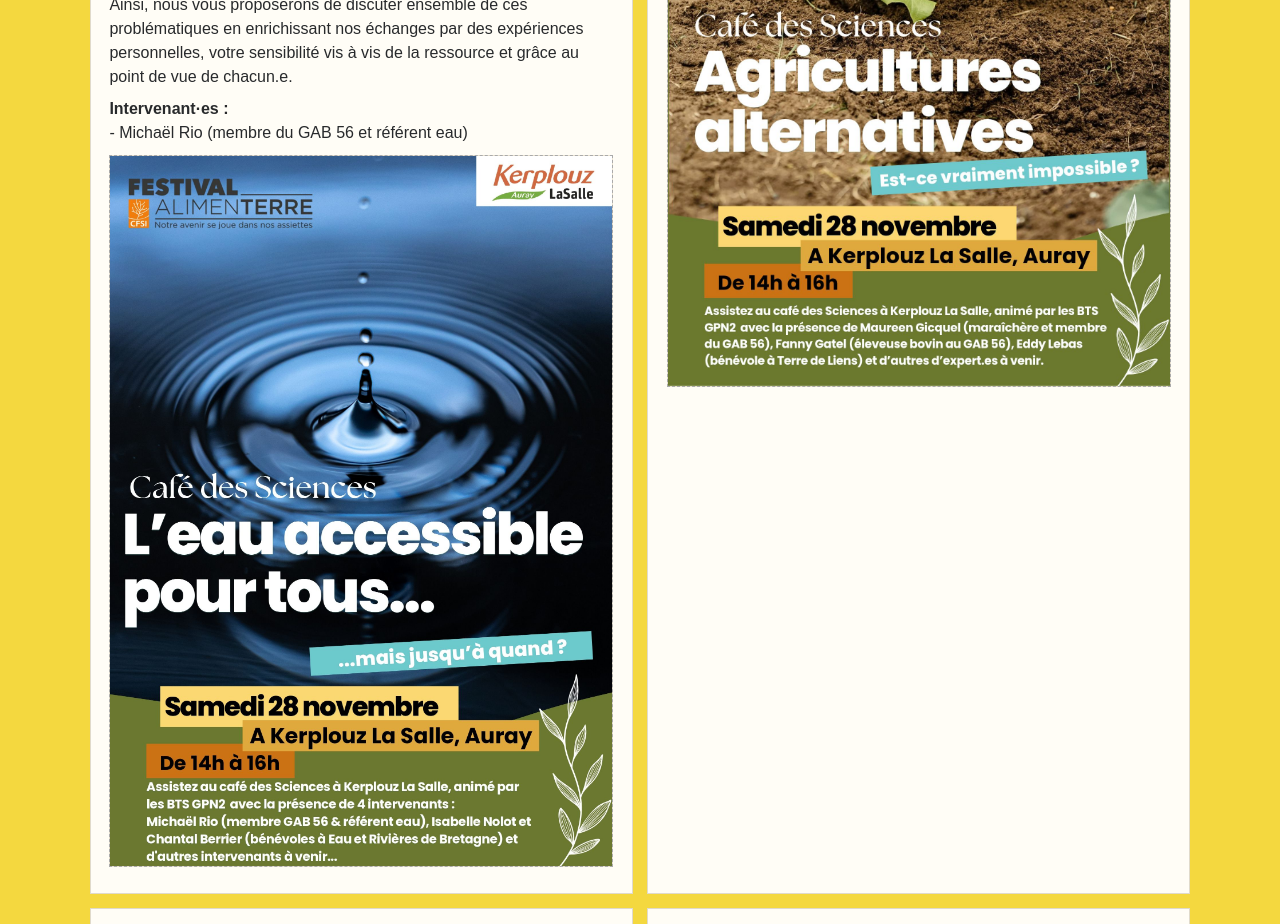
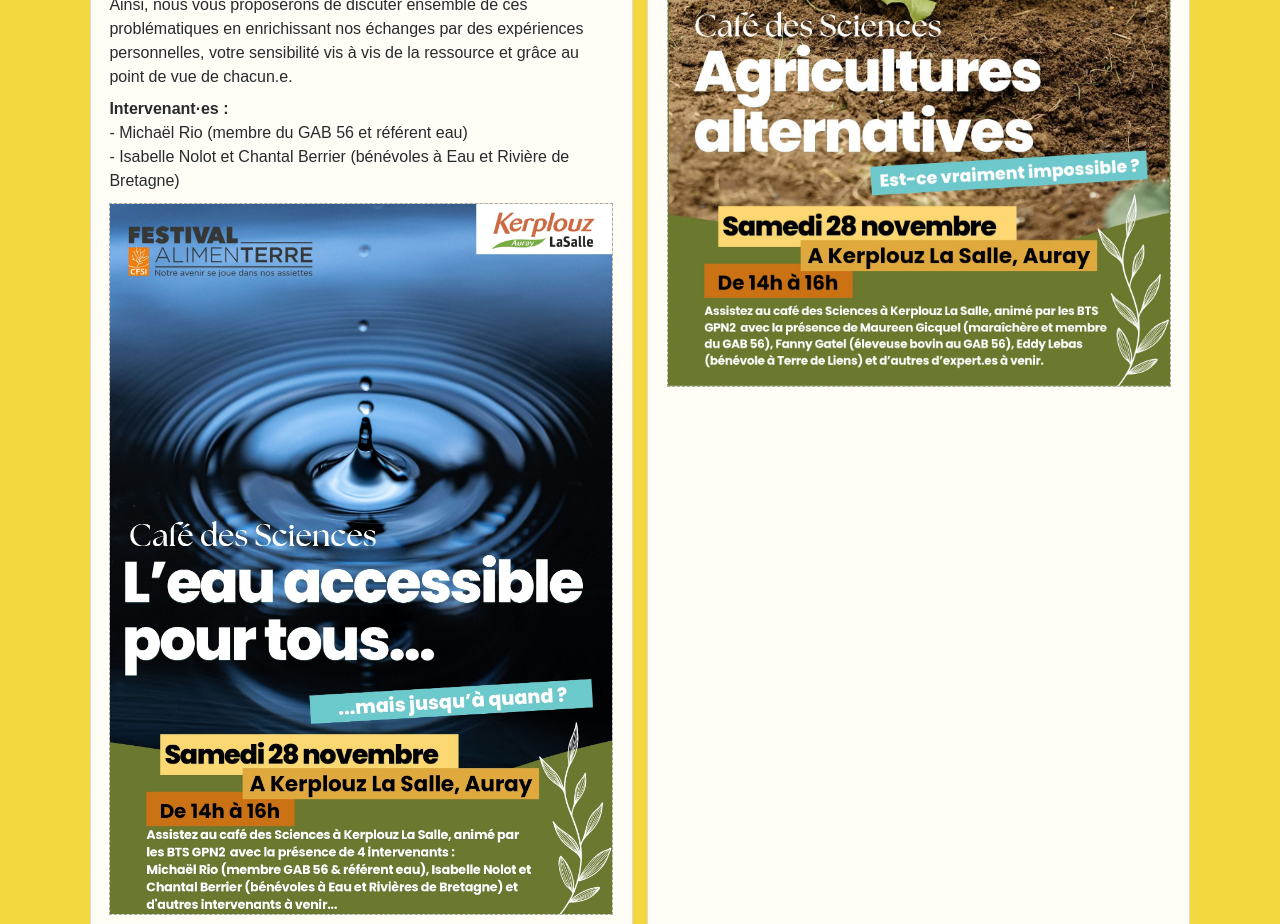
Before and after one commit to lena29300/festival-alimenterre, a plain HTML site: page index.html in a window 1280 px wide. Shown: the part 3280-4204 px from the top of the page. Drawn offline with Linux system fonts and the light colour scheme.

Commit message:
Update speakers list in event details
Added additional speakers to the event description.

```diff
--- a/index.html
+++ b/index.html
@@ -148,7 +148,7 @@ Comment économiser l'eau et Comment savoir si nous allons dans la bonne directi
 En France, la politique de l'eau a considérablement évolué depuis la création de la première loi sur l'eau en 1964. Elle découle majoritairement de la période du remembrement dans le secteur agricole. Au cours de cette période, pour relancer l'économie du pays, des mesures d'aménagement du paysage sont mises en place (arrachage des haies, rectification des cours d'eau...).  <br><br>Mais à l'heure d'aujourd'hui, un retour en arrière s'opère face aux risques de manque d'eau, d'inondation ou de pollution en partie liés aux activités agricoles.
 Malgré une remise en question sur ces points, la politique mise en place ne satisfait toujours pas la population française. Alors, Quelles conclusions pouvons-nous tirer des problématiques de gestion de l'eau actuelles ? Et Comment peut-on aider les agriculteur.ices dans leur recherche de sobriété ? <br><br>Aujourd'hui plus que jamais se développe une réflexion constante sur les usages de l'eau dans le monde agricole.
 Mais alors que de nouvelles menaces sur la ressource voient le jour, comment les éleveur.euses, maraîcher.es, céréalier.es, etc. doivent-ils s'adapter ? Comment limiter l'accaparement de l'eau dans ce secteur ? Les mesures prises sur la protection des milieux aquatiques sont-elles trop contraignantes ?  Faut-il abandonner certains modes ou types de production ?  <br>Ainsi, nous vous proposerons de discuter ensemble de ces problématiques en enrichissant nos échanges par des expériences personnelles, votre sensibilité vis à vis de la ressource et grâce au point de vue de chacun.e. </p>
-        <p><strong>Intervenant·es :</strong> <span class="editable" data-key="cafe3people"><br>- Michaël Rio (membre du GAB 56 et référent eau)</span></p>
+        <p><strong>Intervenant·es :</strong> <span class="editable" data-key="cafe3people"><br>- Michaël Rio (membre du GAB 56 et référent eau)<br>- Isabelle Nolot et Chantal Berrier (bénévoles à Eau et Rivière de Bretagne)</span></p>
 <img class="poster" src="affiche-cafe3.jpg" data-key="cafe3poster" alt="Affiche du café des sciences 3">
       </article>
       <article class="card cafe-card">
```
